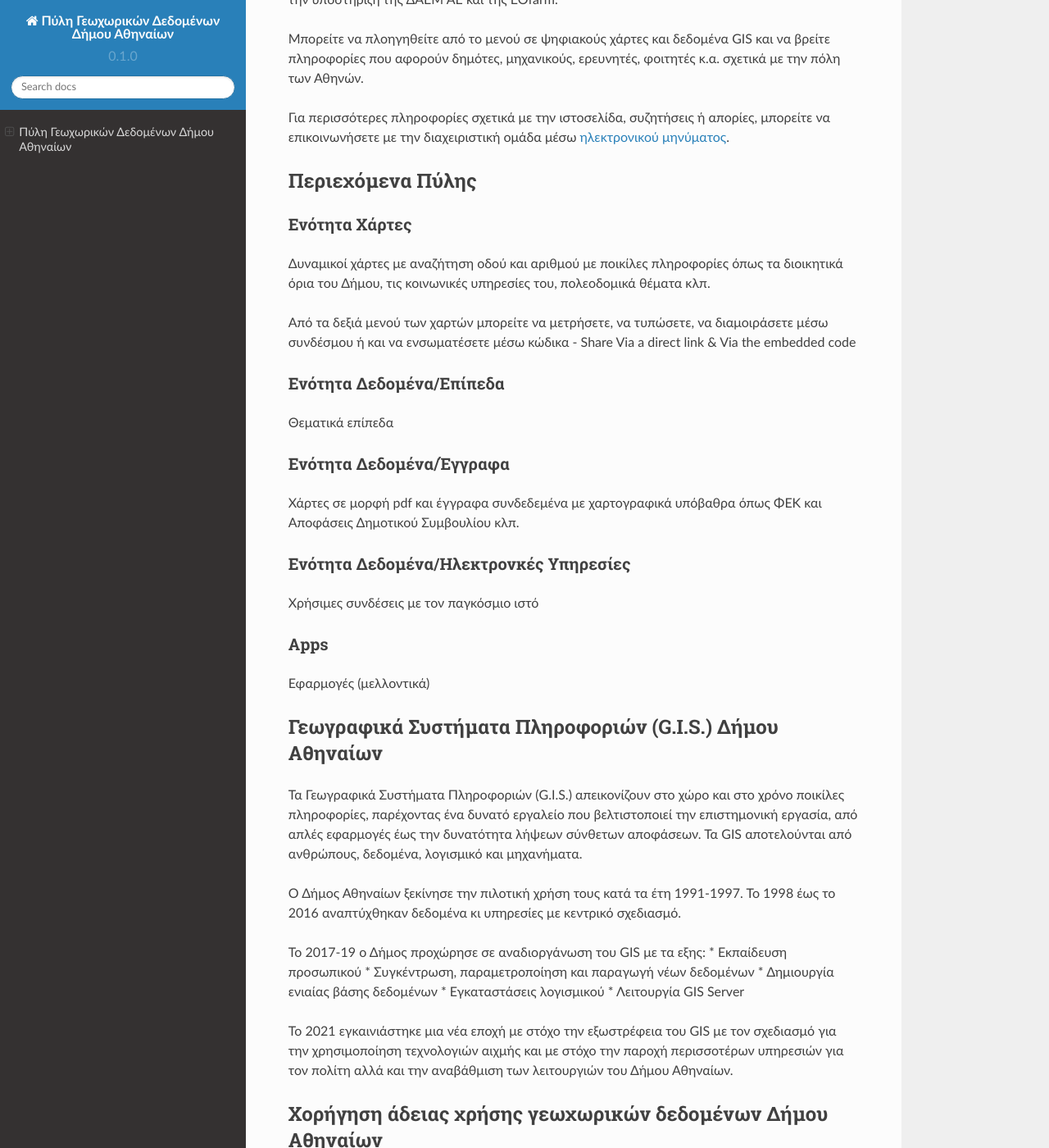
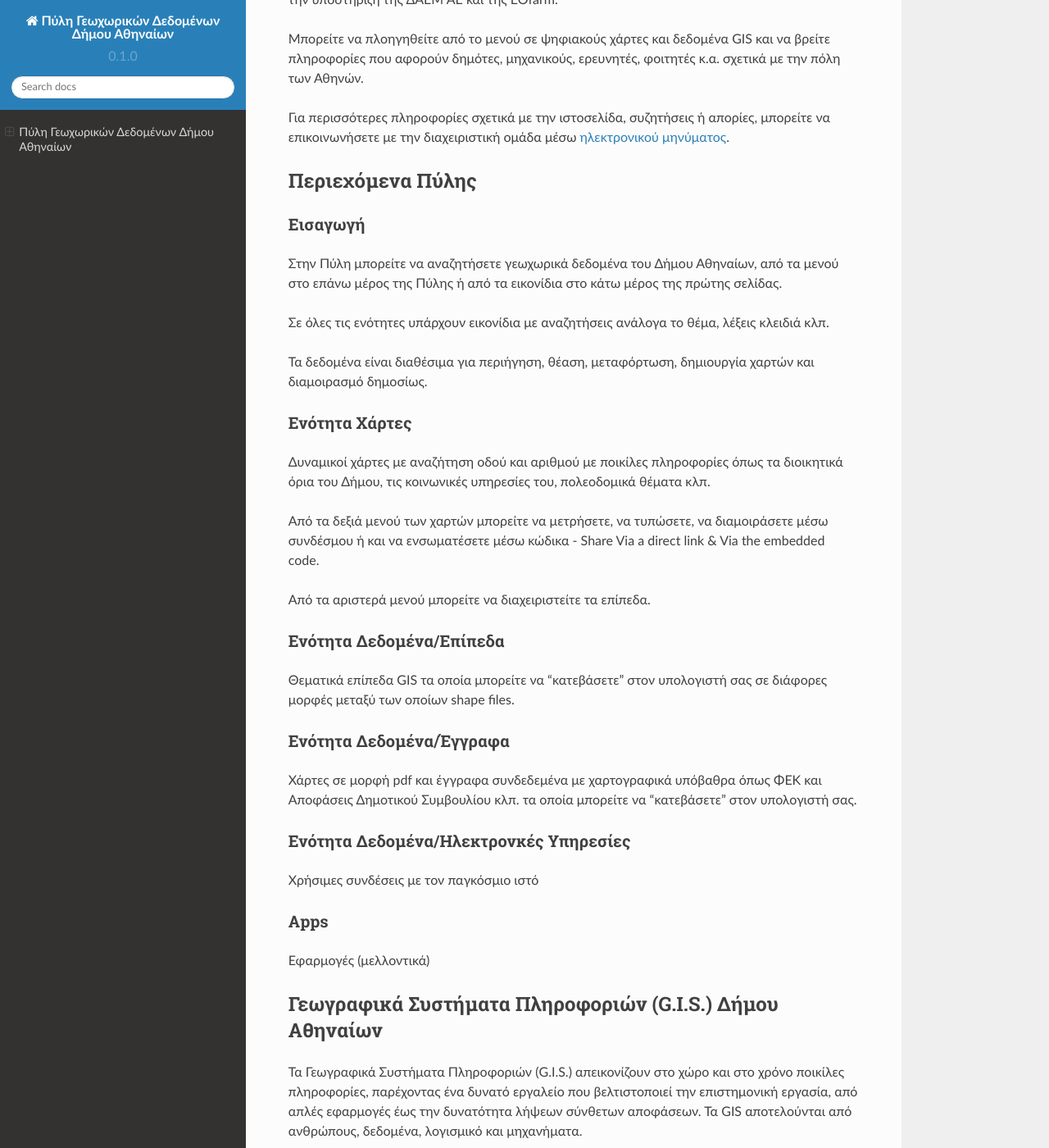
Before and after one commit to EOFarm/athens_geonode, a Sphinx documentation site: the page built from docs/source/index.rst, in a window 1280 px wide and 1400 px high, scrolled down 676 px. Shown: the whole window at 82% size. Built offline with Sphinx 7.4.7 and the Read the Docs theme 2.0.0, drawn with Linux system fonts in a browser that asks for light colours.

Commit message:
Update index.rst

```diff
--- a/docs/source/index.rst
+++ b/docs/source/index.rst
@@ -24,20 +24,29 @@ H `Πύλη`_ αποτελεί έναν κατάλογο γεωχωρικών δ
 
 Περιεχόμενα Πύλης
 =================
+Εισαγωγή
+-----------
+Στην Πύλη μπορείτε να αναζητήσετε γεωχωρικά δεδομένα του Δήμου Αθηναίων, από τα μενού στο επάνω μέρος της Πύλης ή από τα εικονίδια στο κάτω μέρος της πρώτης σελίδας.
+
+Σε όλες τις ενότητες υπάρχουν εικονίδια με αναζητήσεις ανάλογα το θέμα, λέξεις κλειδιά κλπ.
+
+Τα δεδομένα είναι διαθέσιμα για περιήγηση, θέαση, μεταφόρτωση, δημιουργία χαρτών και διαμοιρασμό δημοσίως.
 
 Ενότητα Χάρτες
 ----------------
 Δυναμικοί χάρτες με αναζήτηση οδού και αριθμού με ποικίλες πληροφορίες όπως τα διοικητικά όρια του Δήμου, τις κοινωνικές υπηρεσίες του, πολεοδομικά θέματα κλπ.
 
-Από τα δεξιά μενού των χαρτών μπορείτε να μετρήσετε, να τυπώσετε, να διαμοιράσετε μέσω συνδέσμου ή και να ενσωματέσετε μέσω κώδικα - Share Via a direct link & Via the embedded code
+Από τα δεξιά μενού των χαρτών μπορείτε να μετρήσετε, να τυπώσετε, να διαμοιράσετε μέσω συνδέσμου ή και να ενσωματέσετε μέσω κώδικα - Share Via a direct link & Via the embedded code.
+
+Από τα αριστερά μενού μπορείτε να διαχειριστείτε τα επίπεδα.
 
 Ενότητα Δεδομένα/Επίπεδα
 ----------------
-Θεματικά επίπεδα
+Θεματικά επίπεδα GIS τα οποία μπορείτε να "κατεβάσετε" στον υπολογιστή σας σε διάφορες μορφές μεταξύ των οποίων shape files.
 
 Ενότητα Δεδομένα/Έγγραφα
 ----------------
-Χάρτες σε μορφή pdf και έγγραφα συνδεδεμένα με χαρτογραφικά υπόβαθρα όπως ΦΕΚ και Αποφάσεις Δημοτικού Συμβουλίου κλπ.
+Χάρτες σε μορφή pdf και έγγραφα συνδεδεμένα με χαρτογραφικά υπόβαθρα όπως ΦΕΚ και Αποφάσεις Δημοτικού Συμβουλίου κλπ. τα οποία μπορείτε να "κατεβάσετε" στον υπολογιστή σας.
 
 Ενότητα Δεδομένα/Ηλεκτρονκές Υπηρεσίες
 ----------------------
```
